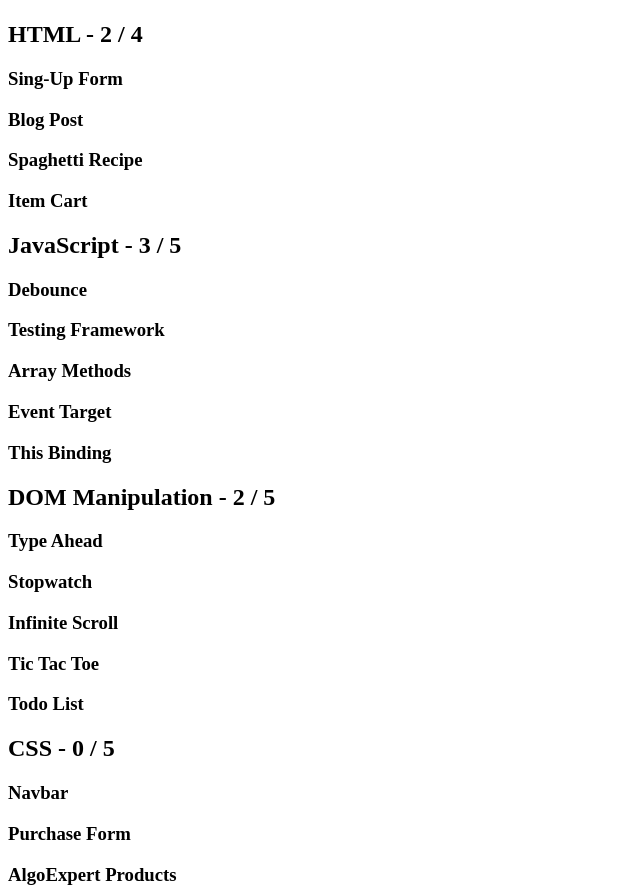
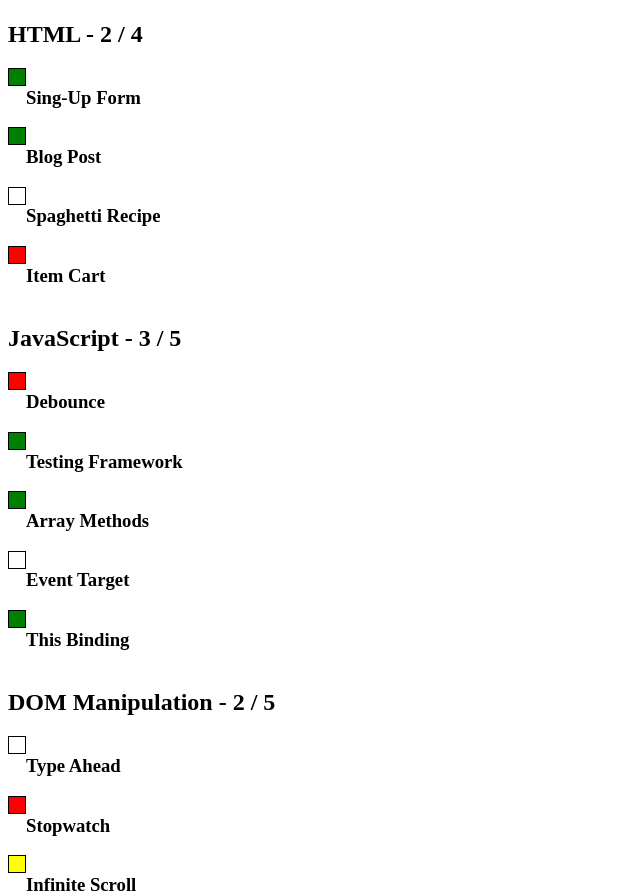
Before and after one commit to ulisesrg/mock-google-frontend-interview, a plain HTML site: page index.html in a window 1280 px wide. Shown: the part 59-952 px from the top of the page, without its empty margins (0-640 px from the left). Drawn offline with Linux system fonts and the light colour scheme.

Commit message:
Add basic styles to display questions' status color

```diff
--- a/index.html
+++ b/index.html
@@ -6,6 +6,7 @@
     <meta name="viewport" content="width=device-width, initial-scale=1.0">
     <title>Google Frontend Interview</title>
     <script async src="./index.js"></script>
+    <link href="./styles.css" rel="stylesheet">
 </head>
 <body>
     <h1>Interview Questions</h1>
--- /dev/null
+++ b/styles.css
@@ -0,0 +1,21 @@
+.question {
+    display: flex;
+}
+
+.status {
+    width: 1em;
+    height: 1em;
+    border: 1px solid black;
+}
+
+.correct {
+    background-color: green;
+}
+
+.incorrect {
+    background-color: red;
+}
+
+.partially-correct {
+    background-color: yellow;
+}
```
